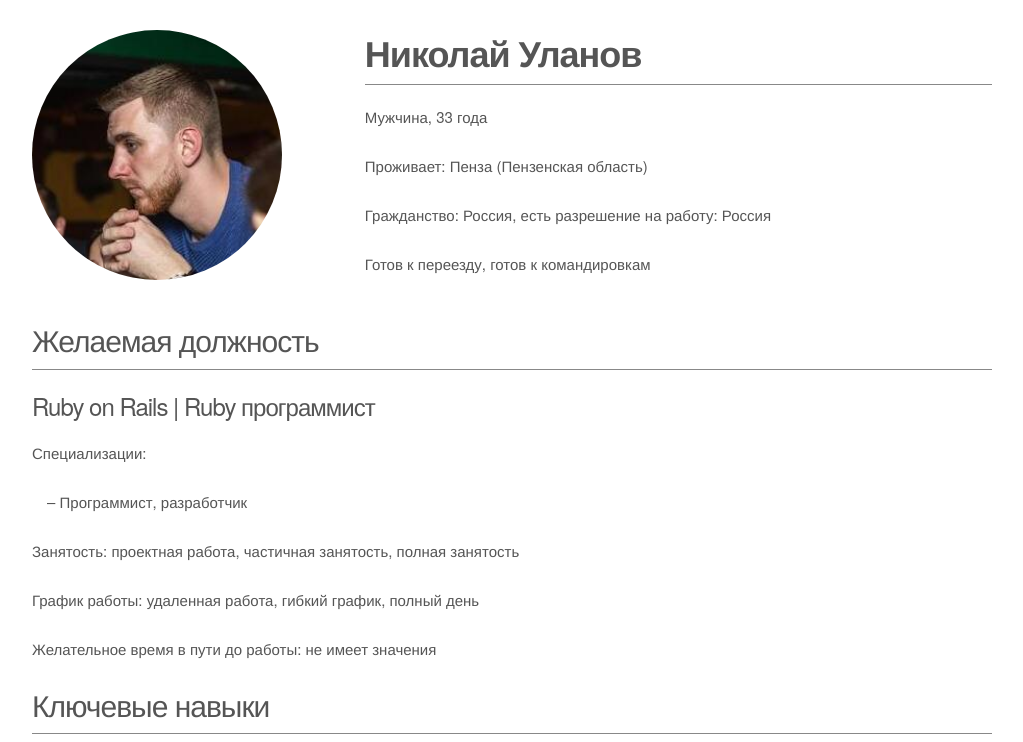
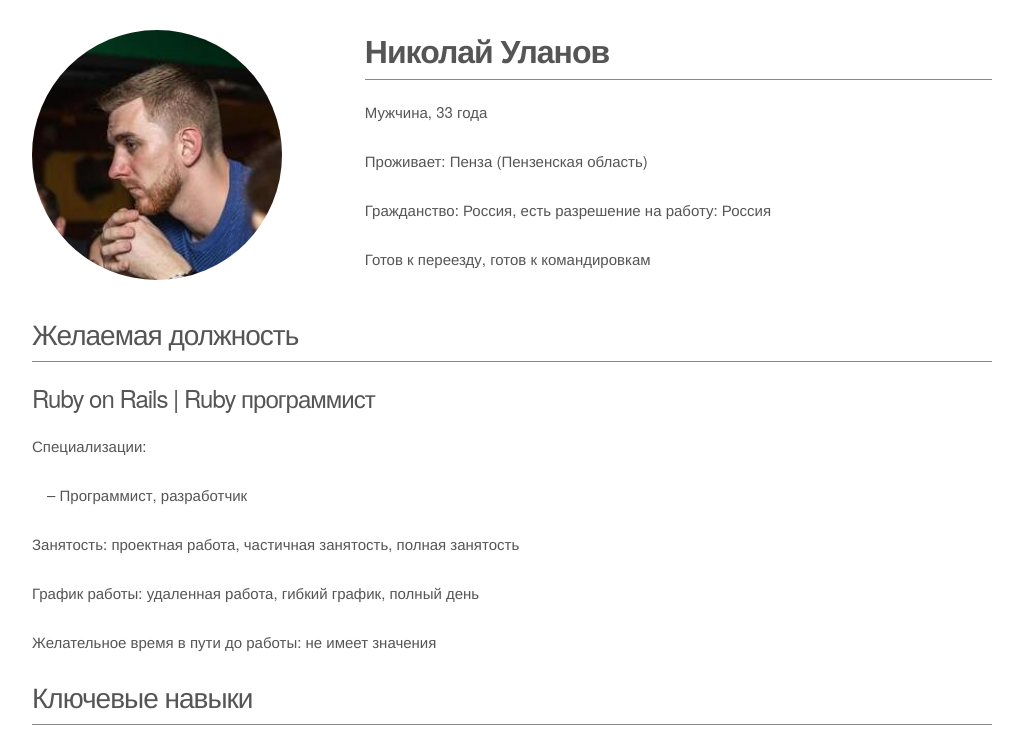
Before and after one commit to mrjoshua22/cv, a plain HTML site: page index.html in a window 1280 px wide. Shown: the top 742 px of the page, without its empty margins (128-1151 px from the left). Drawn offline with Linux system fonts and the light colour scheme.

Commit message:
Update style

```diff
--- a/css/skeleton.css
+++ b/css/skeleton.css
@@ -135,8 +135,8 @@ h1, h2, h3, h4, h5, h6 {
   margin-top: 0;
   margin-bottom: 2rem;
   font-weight: 300; }
-h1 { font-size: 3.6rem; line-height: 1.2;  letter-spacing: -.1rem;}
-h2 { font-size: 3.0rem; line-height: 1.25; letter-spacing: -.1rem; }
+h1 { font-size: 3.2rem; line-height: 1.2;  letter-spacing: -.1rem;}
+h2 { font-size: 2.8rem; line-height: 1.25; letter-spacing: -.1rem; }
 h3 { font-size: 2.4rem; line-height: 1.3;  letter-spacing: -.1rem; }
 h4 { font-size: 1.8rem; line-height: 1.35; letter-spacing: -.08rem; }
 h5 { font-size: 1.5rem; line-height: 1.5;  letter-spacing: -.05rem; }
```
